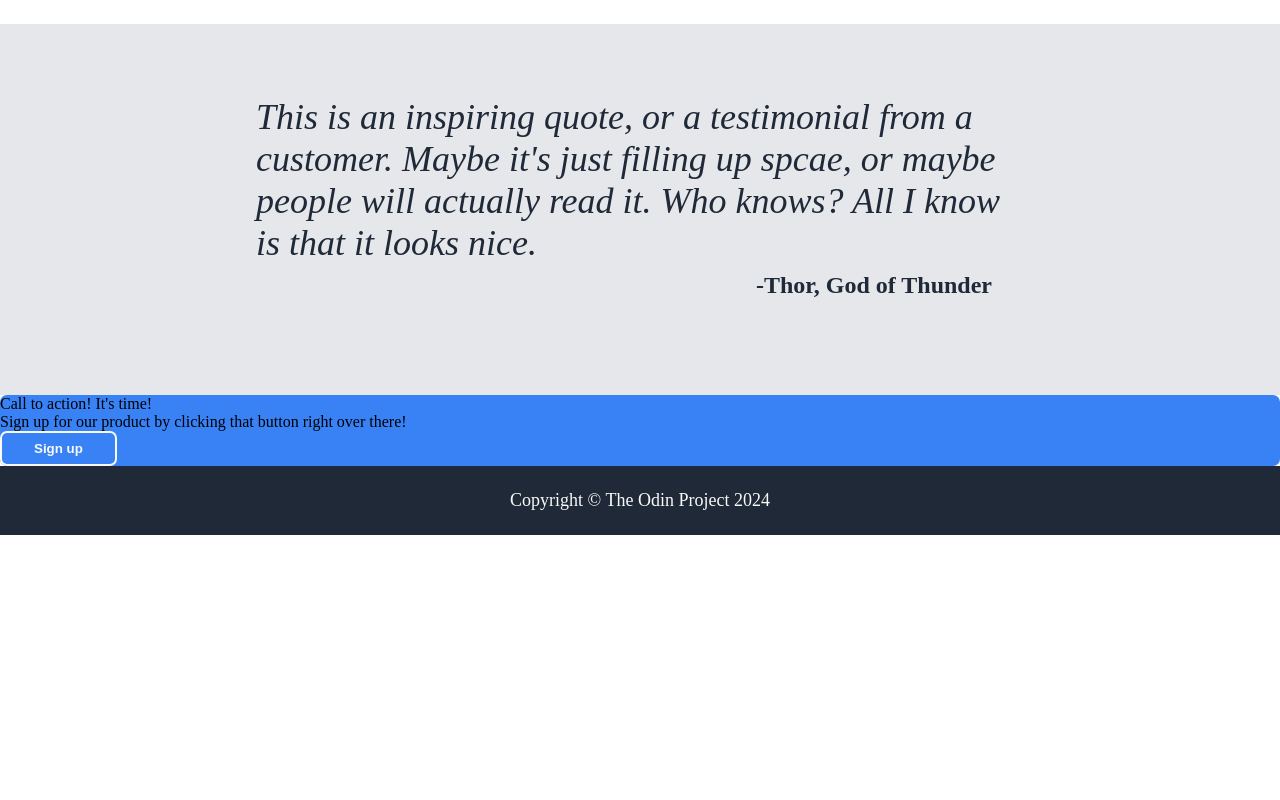
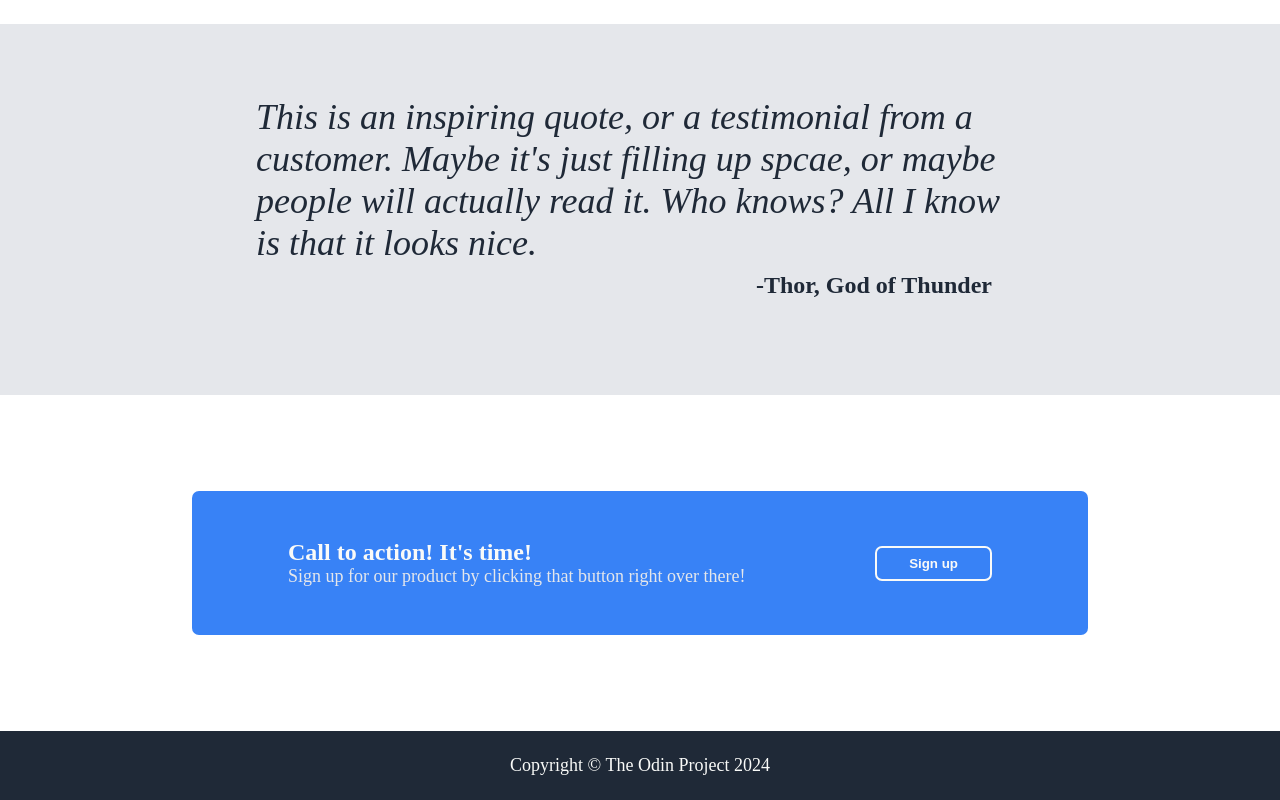
Before and after one commit to gorgyboy-dev/landing-page, a plain HTML site: page index.html in a window 1280 px wide. Shown: the part 830-1630 px from the top of the page. Before the commit the page ends 1365 px from the top, so only its background shows below. Drawn offline with Linux system fonts and the light colour scheme.

Commit message:
Add styles for action section

```diff
--- a/style.css
+++ b/style.css
@@ -50,12 +50,14 @@ button,
 button,
 .header-logo,
 .hero-title,
+.action-text,
 .footer {
     color: #f9faf8;
 }
 
 .header-logo,
-.quote-author {
+.quote-author,
+.action-text {
     font-size: 24px;
     font-weight: 700;
 }
@@ -67,7 +69,8 @@ button,
 
 a,
 .hero-text,
-.hero-image {
+.hero-image,
+.action-subtext {
     color: #e5e7eb;
     font-size: 18px;
 }
@@ -182,6 +185,30 @@ a,
     padding: 0 96px 48px;
 }
 
+.action-container {
+    display: flex;
+    align-items: center;
+    justify-content: center;
+    padding: 96px 15%;
+}
+
+.action-box {
+    flex: auto;
+    display: flex;
+    align-items: center;
+    justify-content: space-between;
+    padding: 48px 96px;
+}
+
+.action-text-box {
+    display: flex;
+    flex-direction: column;
+}
+
+.action-subtext {
+    font-weight: 100;
+}
+
 .footer {
     font-size: 18px;
     display: flex;
```
